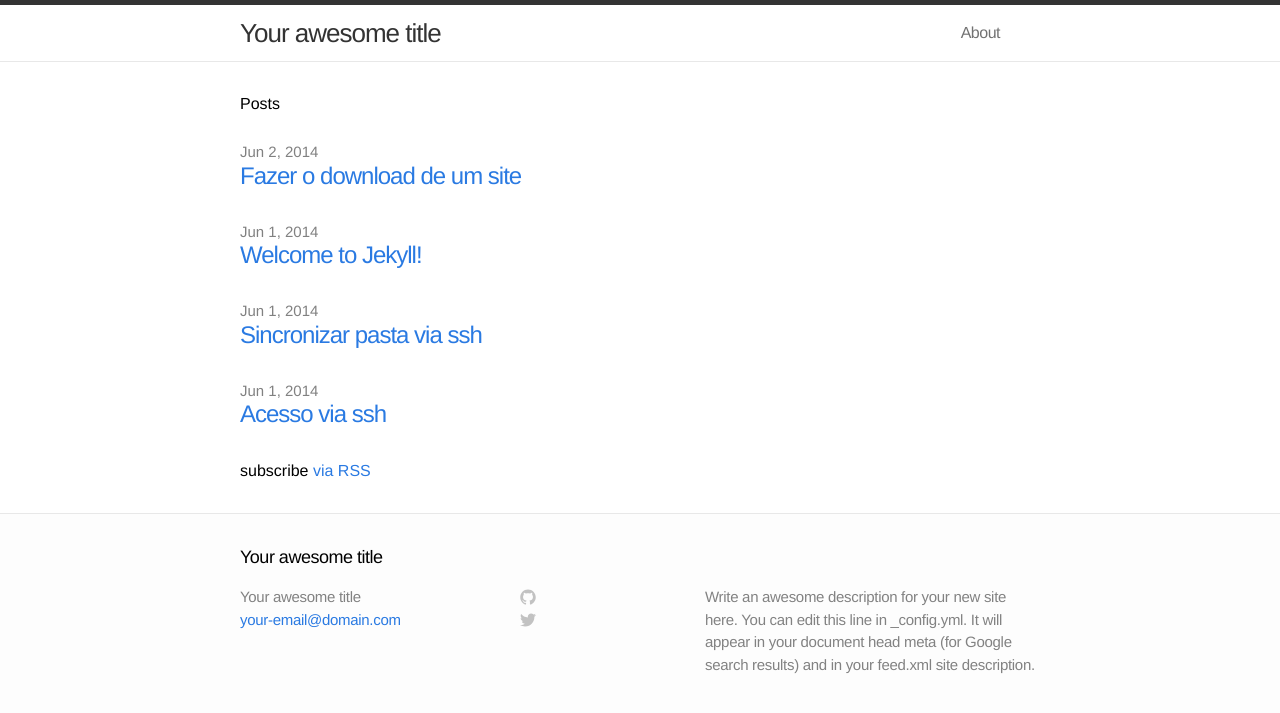
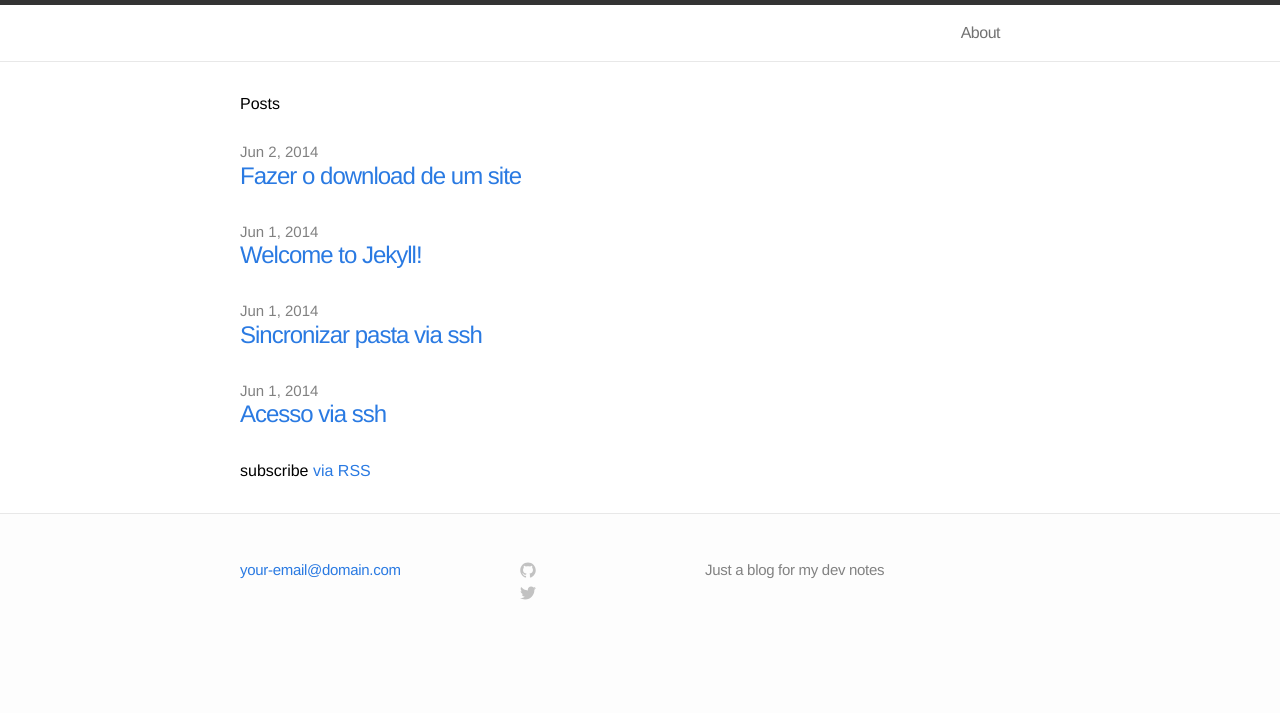
Before and after one commit to viktorsnt/dev-notes, a Jekyll site: the page built from index.html, in a window 1280 px wide. Shown: the top 713 px of the page. Built offline with Jekyll 4.4.1, drawn with Linux system fonts in a browser that asks for light colours.

Commit message:
added title and description

```diff
--- a/_config.yml
+++ b/_config.yml
@@ -1,9 +1,9 @@
 # Site settings
-title: Your awesome title
+title: <title>dev notes</title>
 email: your-email@domain.com
-description: "Write an awesome description for your new site here. You can edit this line in _config.yml. It will appear in your document head meta (for Google search results) and in your feed.xml site description."
+description: "Just a blog for my dev notes"
 baseurl: ""
-url: "http://yourdomain.com"
+url: "http://viktorsnt.github.io/dev-notes"
 
 # Build settings
 markdown: kramdown
```
